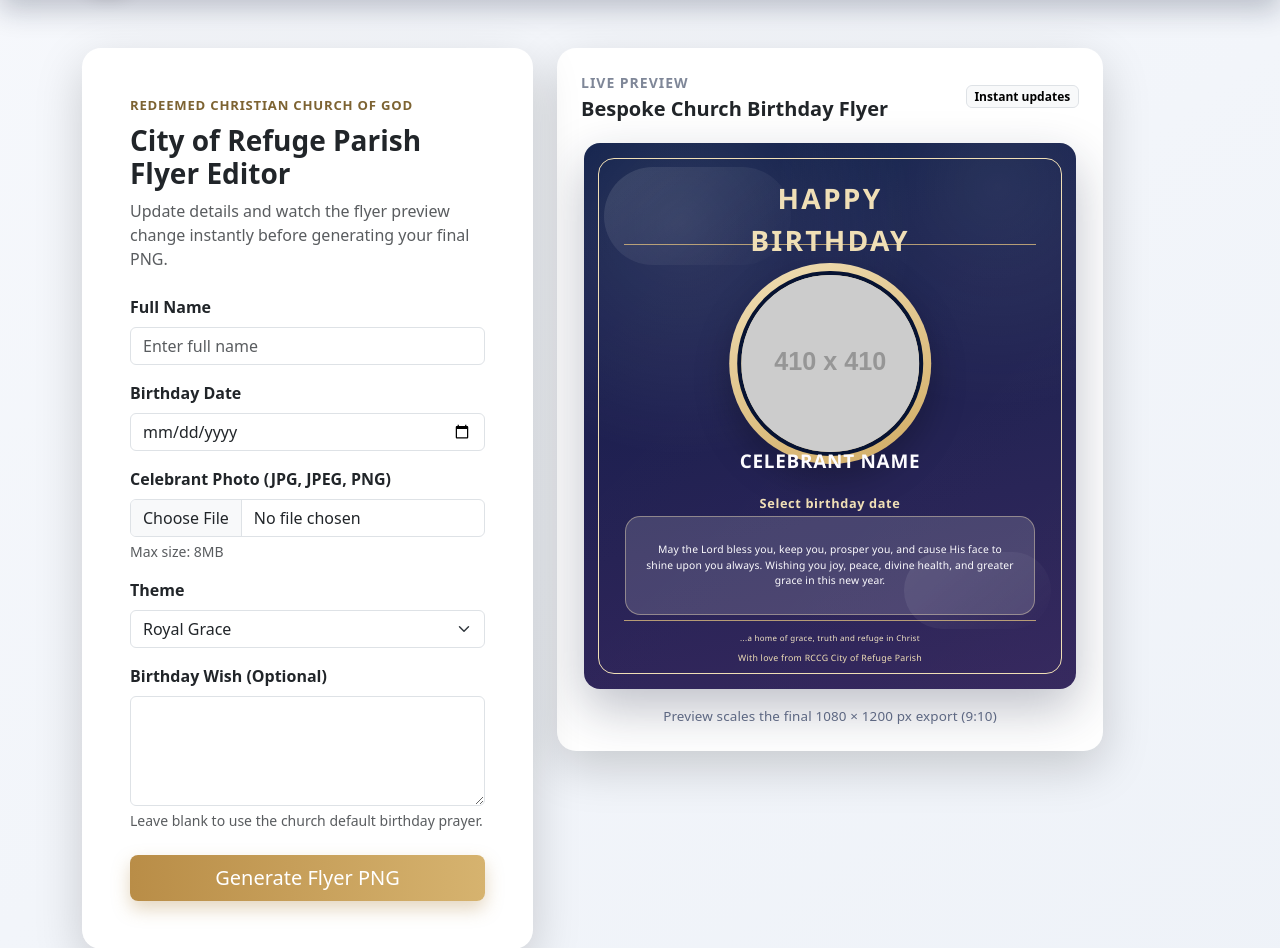
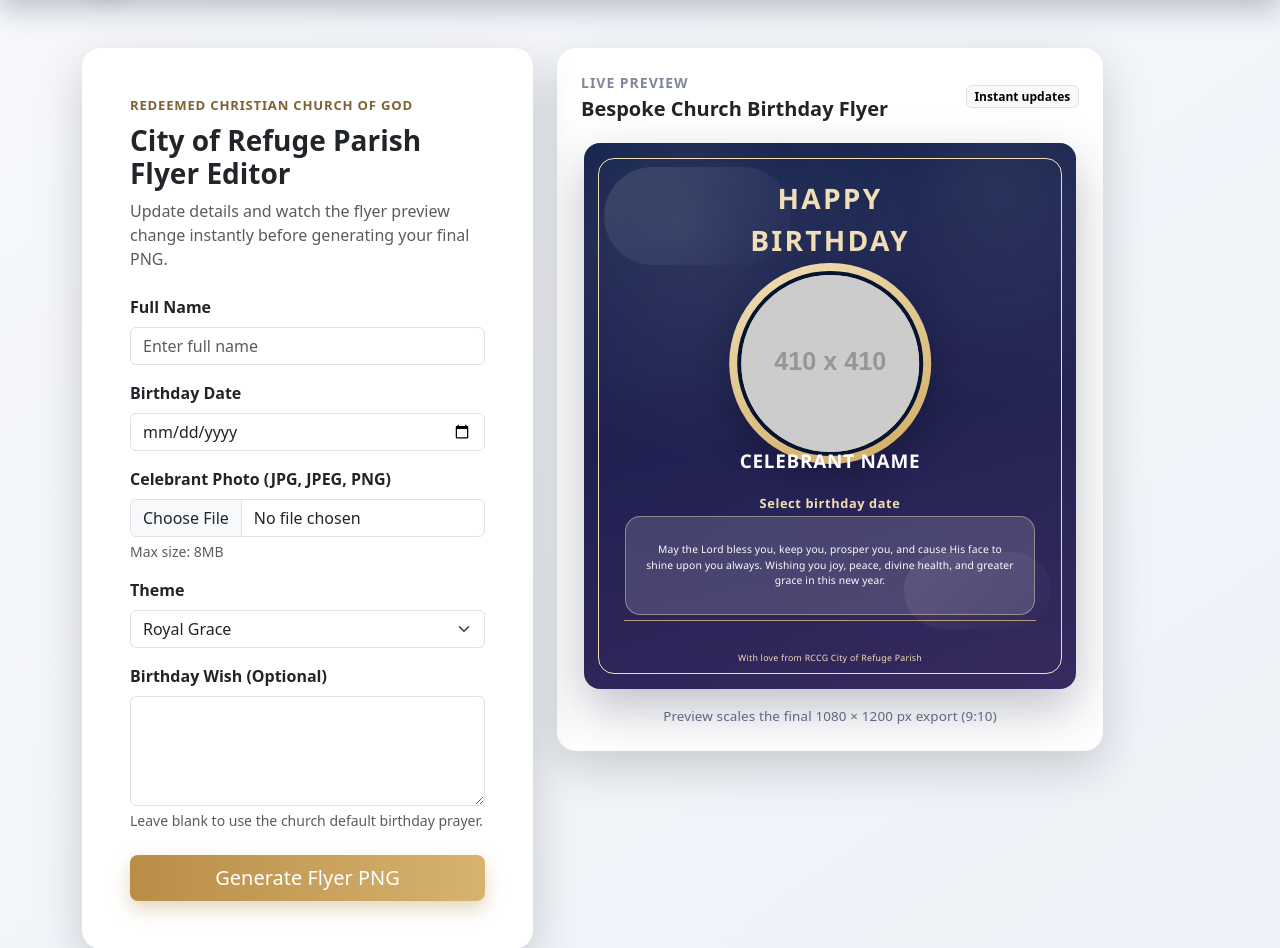
Before and after one commit to jpcGH/birthday-flyer-gen, a Django app: page / in a window 1280 px wide. Shown: the part 84-1032 px from the top of the page. Run offline with Django 5.2, Linux system fonts and the light colour scheme; grey boxes labelled with a size stand in for pictures from a placeholder-image service; data that the repository does not hold is empty; some libraries are stand-ins or nearby versions.

Commit message:
Update flyer preview/export text and date formatting

```diff
--- a/flyer_app/templates/flyer_app/home.html
+++ b/flyer_app/templates/flyer_app/home.html
@@ -66,7 +66,6 @@
                                 <div class="flyer-accent-shape flyer-accent-bottom"></div>
 
                                 <div class="flyer-inner-border"></div>
-                                <div class="flyer-header-line"></div>
                                 <div class="flyer-footer-line"></div>
 
                                 <p class="flyer-hbd">Happy Birthday</p>
@@ -83,7 +82,6 @@
                                     <p id="previewWish">{{ default_wish }}</p>
                                 </div>
 
-                                <p class="flyer-tagline">...a home of grace, truth and refuge in Christ</p>
                                 <p class="flyer-signoff">With love from RCCG City of Refuge Parish</p>
                             </div>
                         </div>
--- a/flyer_app/utils.py
+++ b/flyer_app/utils.py
@@ -109,7 +109,7 @@ def _fit_text_with_max_lines(draw, text, max_width, max_lines, start_size, min_s
 
 
 def _format_date(date_obj):
-    return datetime.strftime(date_obj, '%d %B %Y')
+    return datetime.strftime(date_obj, '%d %B')
 
 
 def _add_texture_overlay(width, height, accent_rgb, texture='soft'):
@@ -148,7 +148,6 @@ def generate_birthday_flyer(record, church_logo_path=None):
     o_draw = ImageDraw.Draw(overlay)
 
     o_draw.rounded_rectangle((38, 30, width - 38, height - 30), radius=34, outline=style['accent_soft'], width=3)
-    o_draw.line((84, 225, width - 84, 225), fill=style['accent'], width=2)
     o_draw.line((84, height - 112, width - 84, height - 112), fill=style['accent'], width=2)
 
     base = Image.alpha_composite(base, overlay)
@@ -234,7 +233,6 @@ def generate_birthday_flyer(record, church_logo_path=None):
         draw.text((540, line_y), line, font=wish_font, fill=style['text'], anchor='ma')
         line_y += line_height
 
-    draw.text((540, height - 78), '...a home of grace, truth and refuge in Christ', font=small_font, fill=style['accent'], anchor='mm')
     draw.text((540, height - 53), 'With love from RCCG City of Refuge Parish', font=small_font, fill=style['accent_soft'], anchor='mm')
 
     if church_logo_path and Path(church_logo_path).exists():
--- a/static/js/editor.js
+++ b/static/js/editor.js
@@ -49,7 +49,6 @@
         return parsed.toLocaleDateString('en-GB', {
             day: '2-digit',
             month: 'long',
-            year: 'numeric',
         });
     }
 
```
